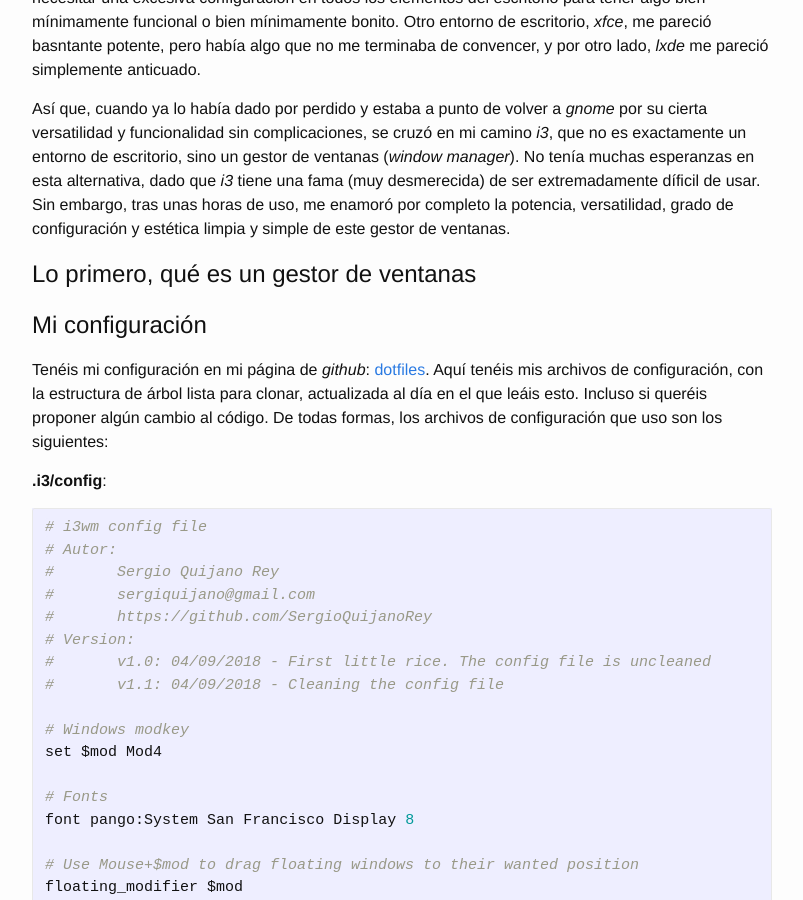
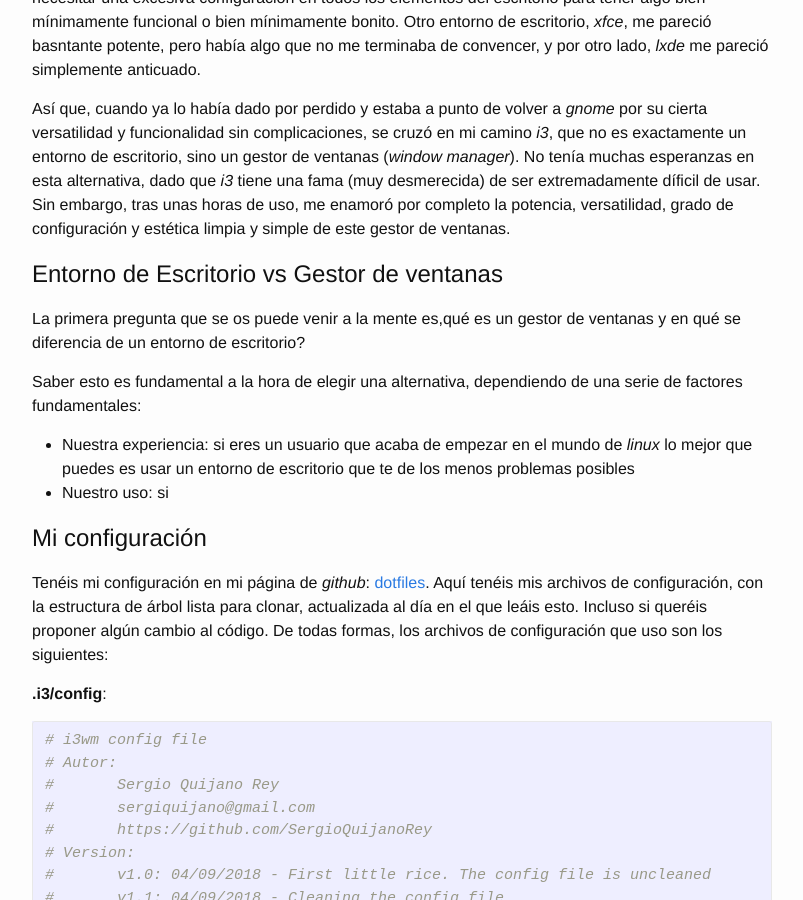
Before and after one commit to SergioQuijanoRey/sergioquijanorey.github.io, a Jekyll site: the page built from _posts/2018-09-09-configuración-i3wm.md, in a window 1280 px wide and 900 px high, scrolled down 400 px. Shown: the whole window, without its empty margins (238-1041 px from the left). Built offline with Jekyll 4.4.1, drawn with Linux system fonts in a browser that asks for light colours.

Commit message:
Ultimos cambios de la noche

```diff
--- a/_posts/2018-09-09-configuración-i3wm.md
+++ b/_posts/2018-09-09-configuración-i3wm.md
@@ -11,7 +11,14 @@ Entre estos entornos de escritorio, lo he intentado con *kde plasma* que no me t
 
 Así que, cuando ya lo había dado por perdido y estaba a punto de volver a *gnome* por su cierta versatilidad y funcionalidad sin complicaciones, se cruzó en mi camino *i3*, que no es exactamente un entorno de escritorio, sino un gestor de ventanas (*window manager*). No tenía muchas esperanzas en esta alternativa, dado que *i3* tiene una fama (muy desmerecida) de ser extremadamente díficil de usar. Sin embargo, tras unas horas de uso, me enamoró por completo la potencia, versatilidad, grado de configuración y estética limpia y simple de este gestor de ventanas.
 
-# Lo primero, qué es un gestor de ventanas
+# Entorno de Escritorio vs Gestor de ventanas
+
+La primera pregunta que se os puede venir a la mente es,qué es un gestor de ventanas y en qué se diferencia de un entorno de escritorio?
+
+Saber esto es fundamental a la hora de elegir una alternativa, dependiendo de una serie de factores fundamentales:
+
+* Nuestra experiencia: si eres un usuario que acaba de empezar en el mundo de *linux* lo mejor que puedes es usar un entorno de escritorio que te de los menos problemas posibles
+* Nuestro uso: si
 
 # Mi configuración
 
```
